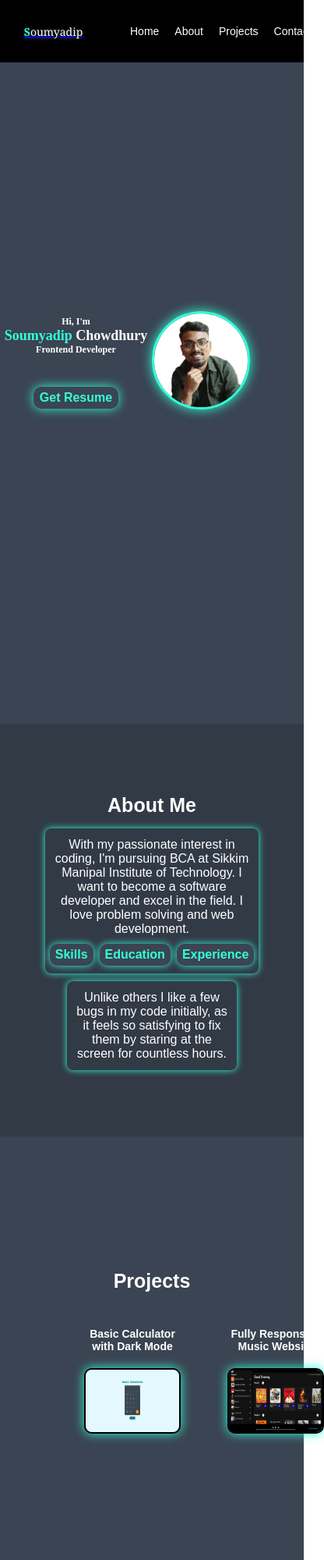
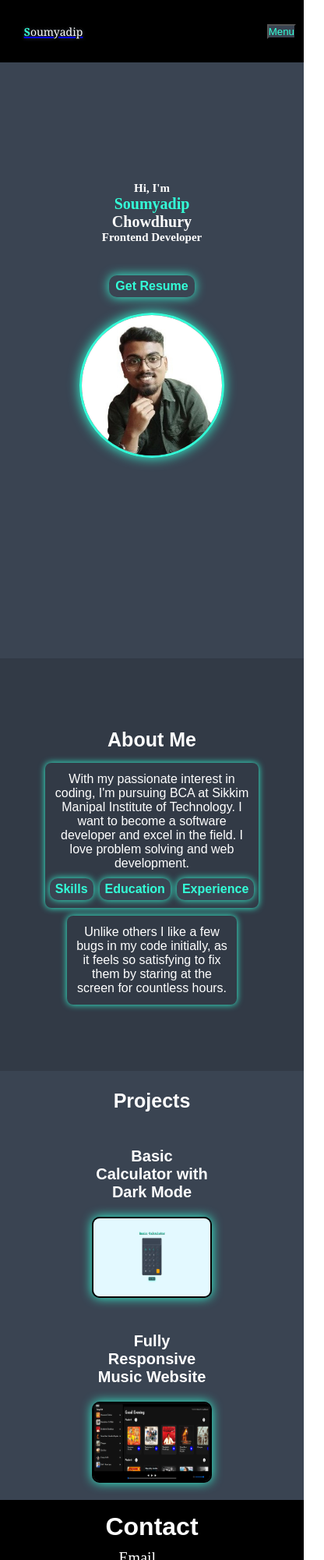
Before and after one commit to soumyadip2110/Techplement, a plain HTML site: page index.html in a window 390 px wide. Shown: the top 2000 px of the page at 78% size, 416 px wide, since content can reach past the window. Drawn offline with Linux system fonts and the light colour scheme.

Commit message:
fix responsiveness

```diff
--- a/index.html
+++ b/index.html
@@ -10,6 +10,21 @@
     <nav>
         <div class="name"><a href="#home"><span>S</span>oumyadip</a></div>
         <ul>
+            <li>
+                <a href="#home">Home</a>
+            </li>
+            <li>
+                <a href="#about">About</a>
+            </li>
+            <li>
+                <a href="#projects">Projects</a>
+            </li>
+            <li>
+                <a href="#contact">Contact</a>
+            </li>
+        </ul>
+        <button class="mobile-nav-btn">Menu</button>
+        <ul class="mobile-nav">
             <li>
                 <a href="#home">Home</a>
             </li>
--- a/script.js
+++ b/script.js
@@ -1,6 +1,7 @@
 const skills = document.getElementById('skills');
 const education = document.getElementById('education');
 const experience = document.getElementById('experience');
+const menuBtn = document.querySelector('.mobile-nav-btn');
 
 skills.addEventListener('click', () => {
     document.querySelector('.skills-tab').classList.toggle('display-tab');
@@ -12,9 +13,13 @@ education.addEventListener('click', () => {
     document.querySelector('.education-tab').classList.toggle('display-tab');
     document.querySelector('.skills-tab').classList.remove('display-tab');
     document.querySelector('.experience-tab').classList.remove('display-tab');
-})
+});
 experience.addEventListener('click', () => {
     document.querySelector('.experience-tab').classList.toggle('display-tab');
     document.querySelector('.skills-tab').classList.remove('display-tab');
     document.querySelector('.education-tab').classList.remove('display-tab');
-})
+});
+
+menuBtn.addEventListener('click', () => {
+    document.querySelector('.mobile-nav').classList.toggle('active');
+});
--- a/style.css
+++ b/style.css
@@ -2,6 +2,10 @@
     margin: 0px;
     padding: 0px;
     color: #fff;
+}
+
+body::-webkit-scrollbar{
+    display: none;
 }
 
 /* Nav Bar */
@@ -27,6 +31,31 @@ nav > ul{
     justify-content: space-around;
 }
 
+.mobile-nav-btn{
+    display: none;
+    position: fixed;
+    right: 10px;
+    color: #33ffd8;
+    background-color: #3a4452;
+    z-index: 3;
+}
+
+.mobile-nav{
+    background-color: black;
+    position: fixed;
+    right: 0px;
+    top: 50px;
+    z-index: 2;
+    width: 100px;
+    height: 200px;
+    display: none;
+}
+
+.active{
+    display: flex;
+    flex-direction: column;
+}
+
 .name{
     width: 30%;
     font-family: Georgia, 'Times New Roman', Times, serif;
@@ -45,7 +74,7 @@ span{
 
 /* Home Section */
 #home{
-    height: 110vh;
+    height: 100vh;
 }
 
 .container-1{
@@ -258,11 +287,12 @@ td{
 
 .container-4 h1{
     color: #fff;
-    margin-bottom: 20px;
     font-family: Arial, Helvetica, sans-serif;
+    margin-top: 40px;
 }
 
 .links ul{
+    margin-top: 20px;
     width: 60%;
     display: flex;
     justify-content: space-between;
@@ -336,34 +366,38 @@ span:hover{
     }
 }
 
-@media screen and (max-width: 480px) {
-    .image-box img{
-        height: 120px;
+@media screen and (max-width: 490px) {
+    nav > ul{
+        display: none;
+    }
+    .mobile-nav-btn{
+        display: block;
     }
 
-    .sub-intro-box h1{
-        font-size: 18px;
+    .image-box img{
+        height: 180px;
     }
 
-    .sub-intro-box h3{
-        font-size: 12px;
+    .image-box{
+        margin: 20px auto;
+        align-items: center;
+        justify-content: center;
+    }
+    .container-1{
+        flex-direction: column;
+        align-items: center;
+        justify-content: center;
     }
 
-    .project-container img{
-        height: 80px;
-        width: 120px;
+    .project-container{
+        flex-direction: column;
+        align-items: center;
+        justify-content: center;
     }
 
-    .project{
-        margin: 20px 30px;
-    }
-
-    .project h4{
-        font-size: 14px;
-    }
-
-    .links a{
-        margin: 0px;
+    .links ul{
+        flex-direction: column;
+        margin-top: 0px;
     }
 
     #about{
```
